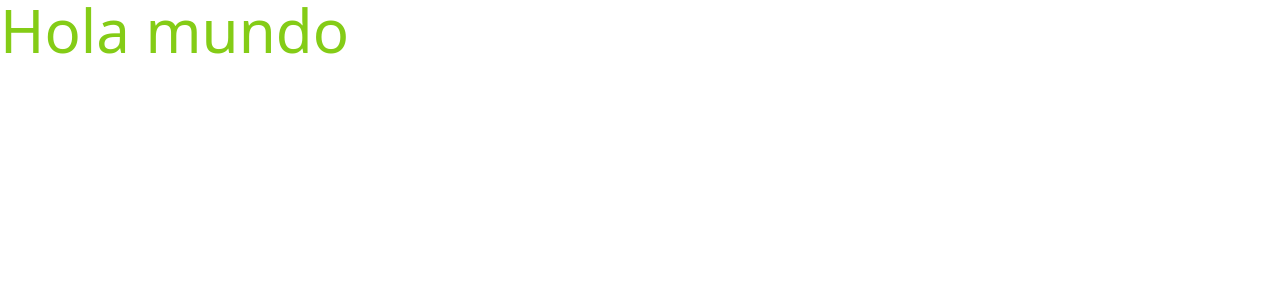
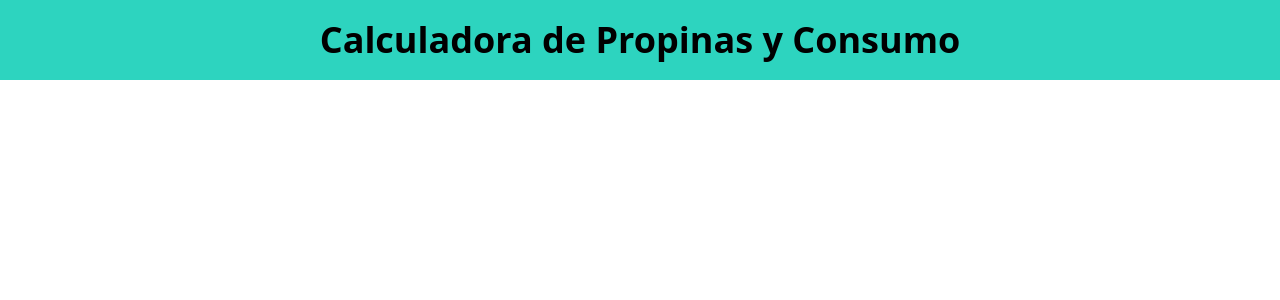
Before and after one commit to victor-varela/calculadora_propina.React-Ts, a React (Vite) app: page / in a window 1280 px wide. Shown: the top 300 px of the page. Built offline with nearby package versions, Linux system fonts and the light colour scheme.

Commit message:
Add header component with title for Tip Calculator app

```diff
--- a/src/App.tsx
+++ b/src/App.tsx
@@ -1,7 +1,9 @@
 function App() {
   return (
     <>
-      <h1 className="text-lime-500 text-6xl">Hola mundo</h1>
+      <header className="bg-teal-400 py-5">
+        <h1 className="text-center text-4xl font-black ">Calculadora de Propinas y Consumo</h1>
+      </header>
     </>
   );
 }
```
